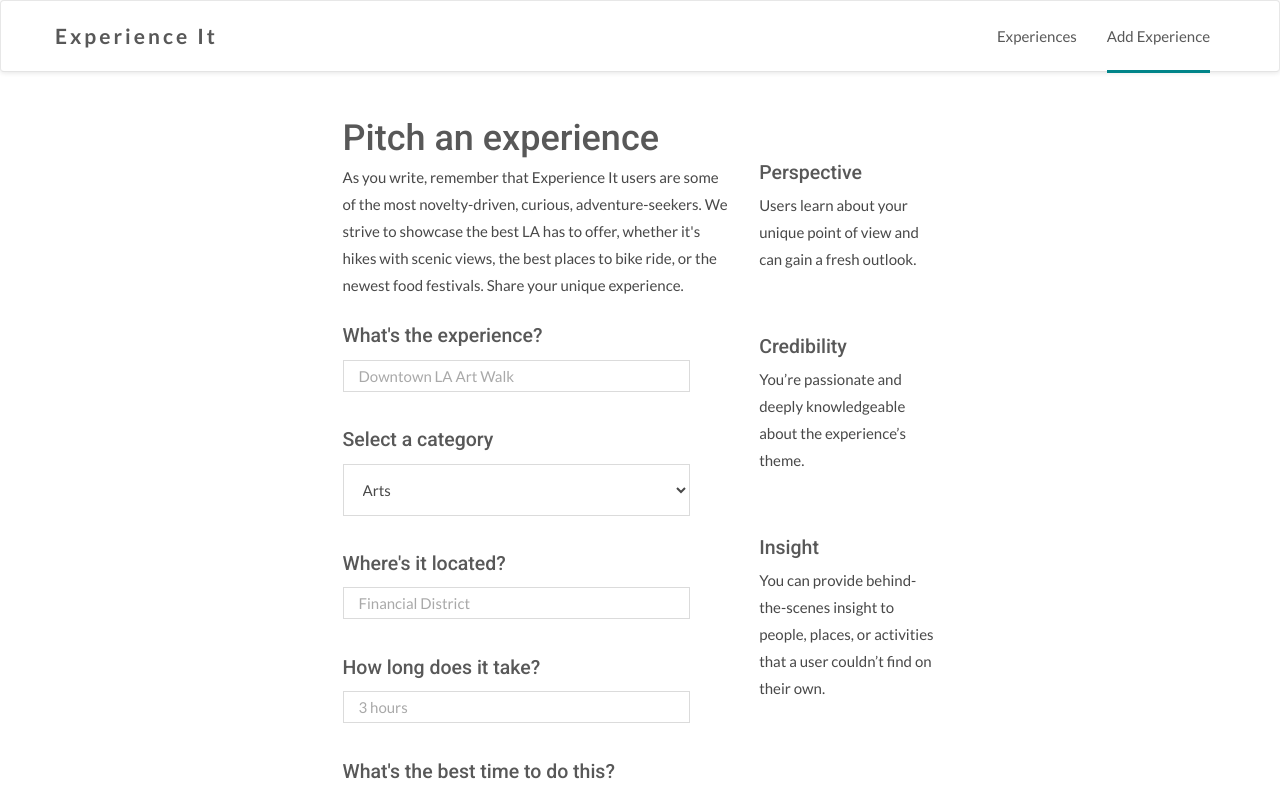
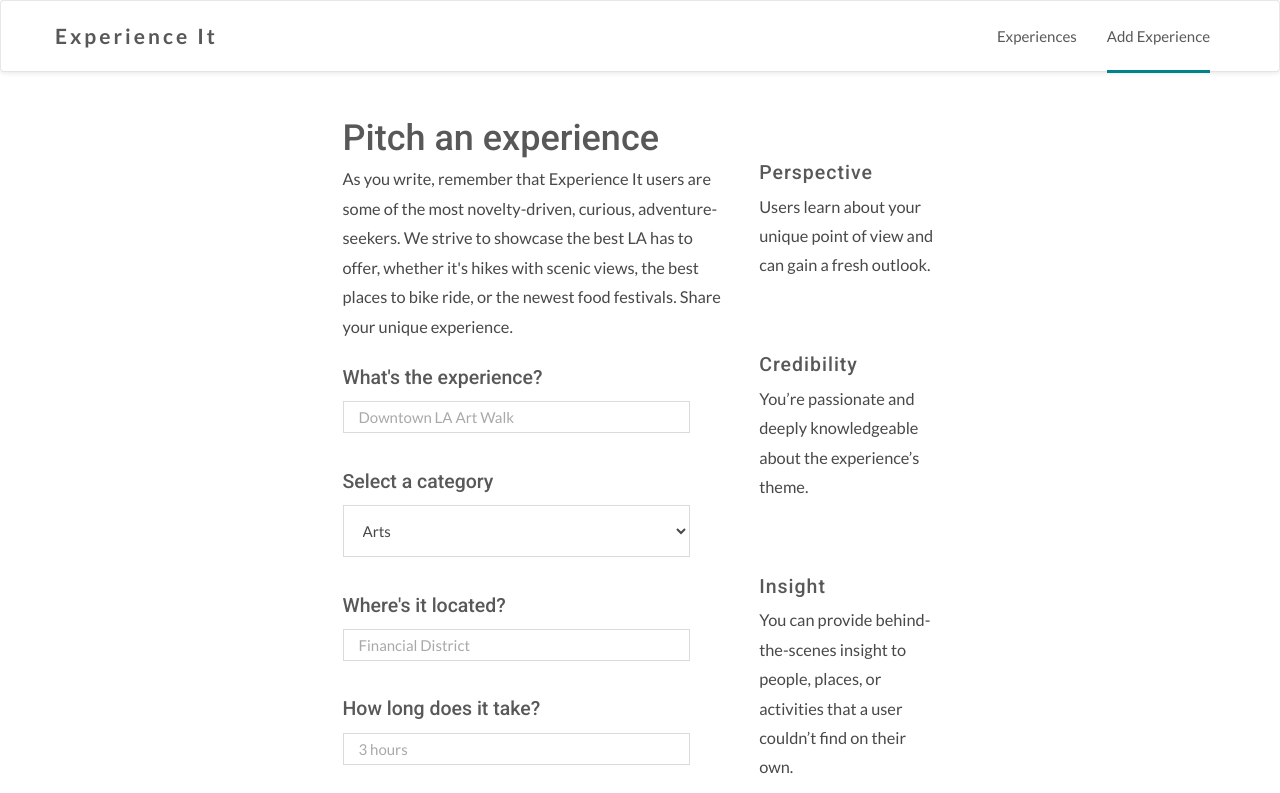
Before and after one commit to zeniavilla/experience-it-app, a React (Create React App) app in the folder experience-it-app-client/: page /describe-your-experience in a window 1280 px wide. Shown: the top 793 px of the page. Built offline with nearby package versions, Linux system fonts and the light colour scheme; a web font is replaced by a local one.

Commit message:
Add sidebar margins

```diff
--- a/experience-it-app-client/src/components/ExperienceForm.css
+++ b/experience-it-app-client/src/components/ExperienceForm.css
@@ -47,6 +47,7 @@
 }
 
 .form-body {
+    font-size: 1.09em;
     line-height: 180%;
     margin: 2% auto;
 }
@@ -70,6 +71,10 @@ button.btn-primary, .btn-primary:active, .btn-primary:focus {
     border: 2px solid #ff7e82;
 }
 
+.form-sidebar {
+    display: none;
+}
+
 .form-sidebar i {
     font-size: 2.8em;
     opacity: .7;
@@ -81,8 +86,20 @@ i.fa.fa-eye {
 
 i.fa.fa-handshake-o {
     color: #ffaa91;
+    margin-top: 6%;
 }
 
 i.fa.fa-ticket {
     color: #ffd77c;
+    margin-top: 6%;
 }
+
+.form-sidebar h2 {
+    letter-spacing: 1px;
+}
+
+@media (min-width: 1127px) {
+    .form-sidebar {
+        display: inline;
+    }
+}
```
